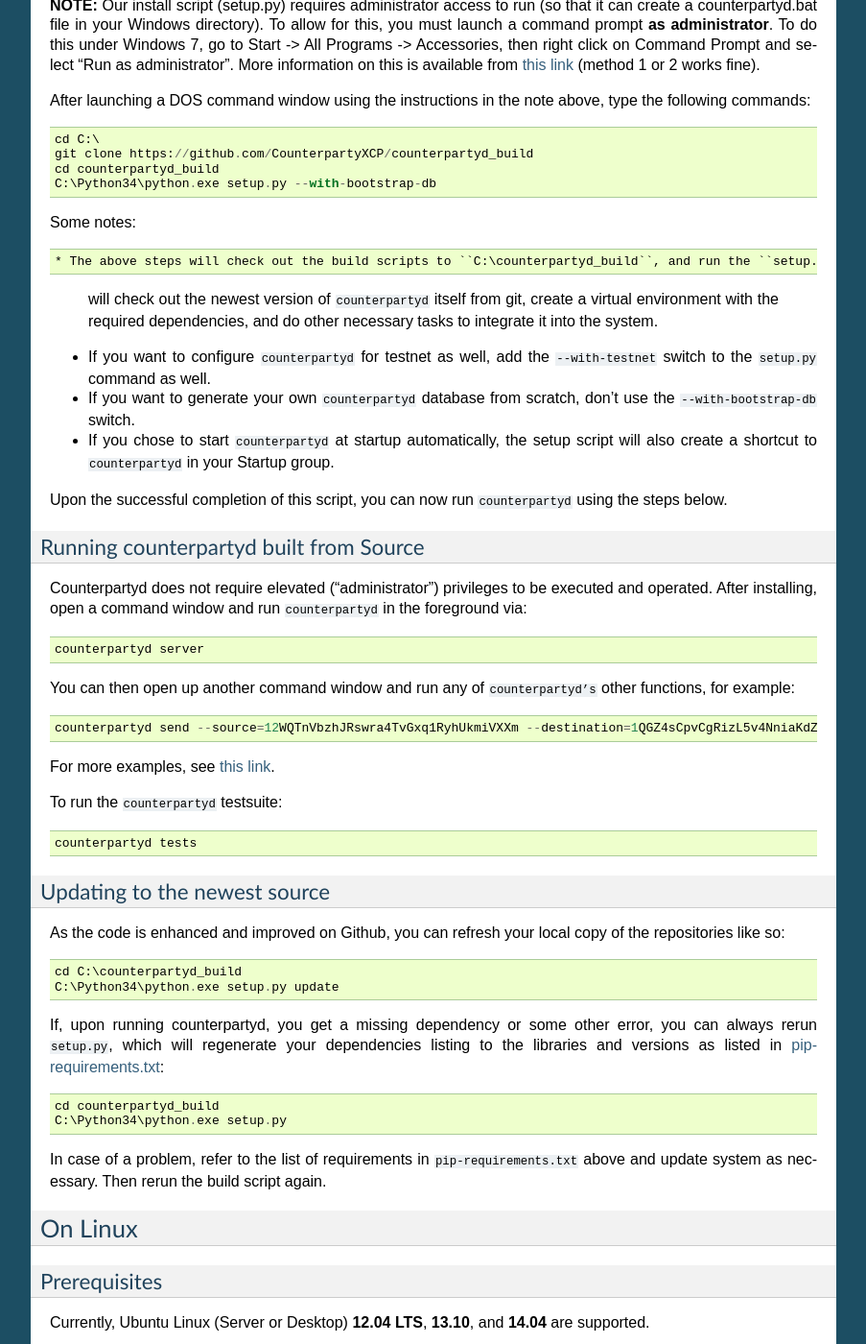
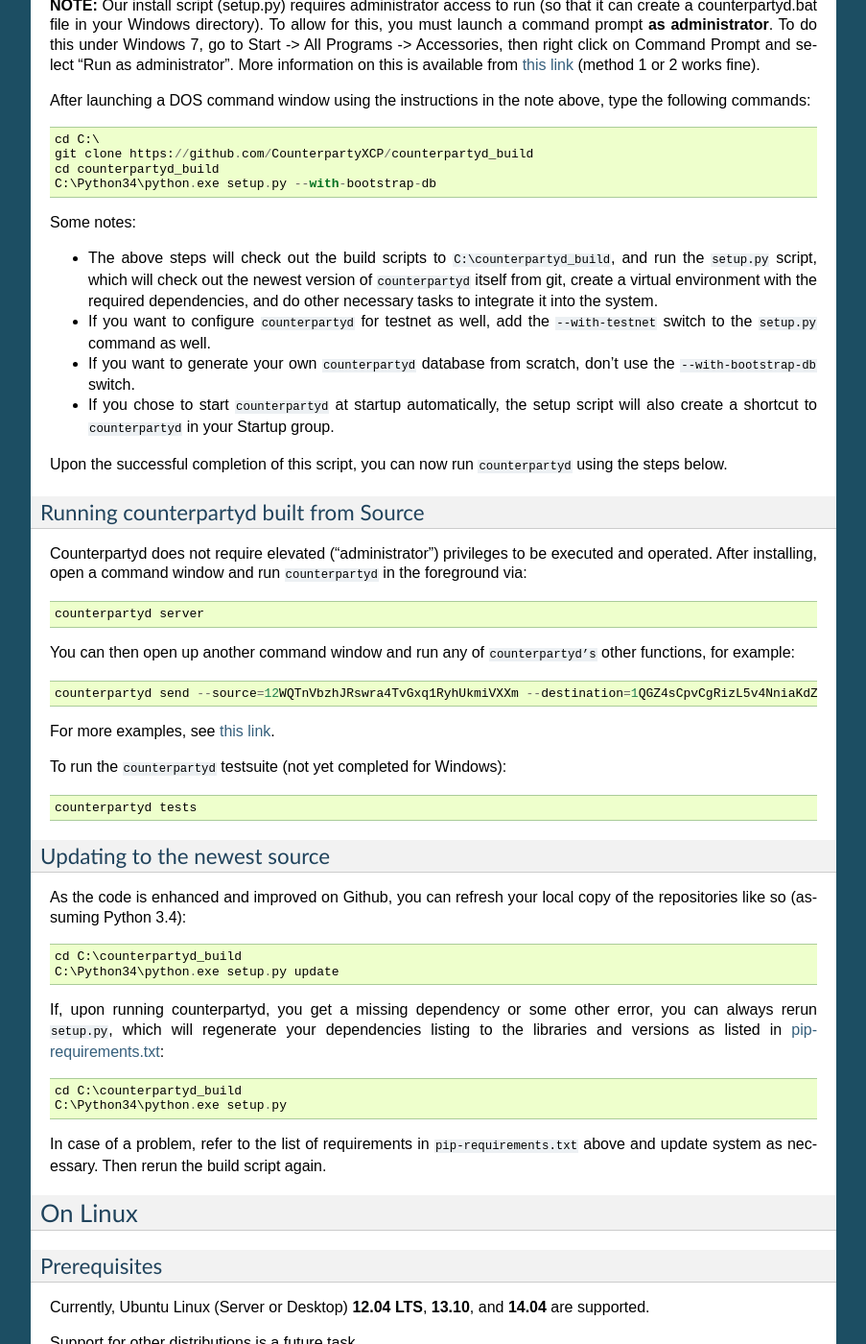
Before and after one commit to CounterpartyXCP/federatednode, a Sphinx documentation site: the page built from docs/BuildingFromSource.rst, in a window 1280 px wide and 1400 px high, scrolled down 703 px. Shown: the whole window at 96% size, without its empty margins (198-1101 px from the left). Built offline with Sphinx 7.4.7, drawn with Linux system fonts in a browser that asks for light colours.

Commit message:
Formatting and note about tests on Windows
1. Fixed a small formatting detail
2. Added a note that `counterpartyd tests` isn't ready on Windows.

```diff
--- a/docs/BuildingFromSource.rst
+++ b/docs/BuildingFromSource.rst
@@ -47,7 +47,7 @@
     cd counterpartyd_build
     C:\Python34\python.exe setup.py --with-bootstrap-db
 
-Some notes::
+Some notes:
 
 * The above steps will check out the build scripts to ``C:\counterpartyd_build``, and run the ``setup.py`` script, which
   will check out the newest version of ``counterpartyd`` itself from git, create a virtual environment with the
@@ -74,7 +74,7 @@
 
 For more examples, see `this link <https://github.com/CounterpartyXCP/counterpartyd#examples>`__.
 
-To run the ``counterpartyd`` testsuite::
+To run the ``counterpartyd`` testsuite (not yet completed for Windows)::
 
     counterpartyd tests
 
@@ -82,7 +82,7 @@
 Updating to the newest source
 ^^^^^^^^^^^^^^^^^^^^^^^^^^^^^^
 
-As the code is enhanced and improved on Github, you can refresh your local copy of the repositories like so::
+As the code is enhanced and improved on Github, you can refresh your local copy of the repositories like so (assuming Python 3.4)::
 
     cd C:\counterpartyd_build
     C:\Python34\python.exe setup.py update
@@ -91,7 +91,7 @@
 ``setup.py``, which will regenerate your dependencies listing to the libraries and versions as listed in
 `pip-requirements.txt <https://github.com/CounterpartyXCP/counterpartyd/blob/master/pip-requirements.txt>`__::
 
-    cd counterpartyd_build
+    cd C:\counterpartyd_build
     C:\Python34\python.exe setup.py
 
 In case of a problem, refer to the list of requirements in ``pip-requirements.txt`` above and update system as
```
